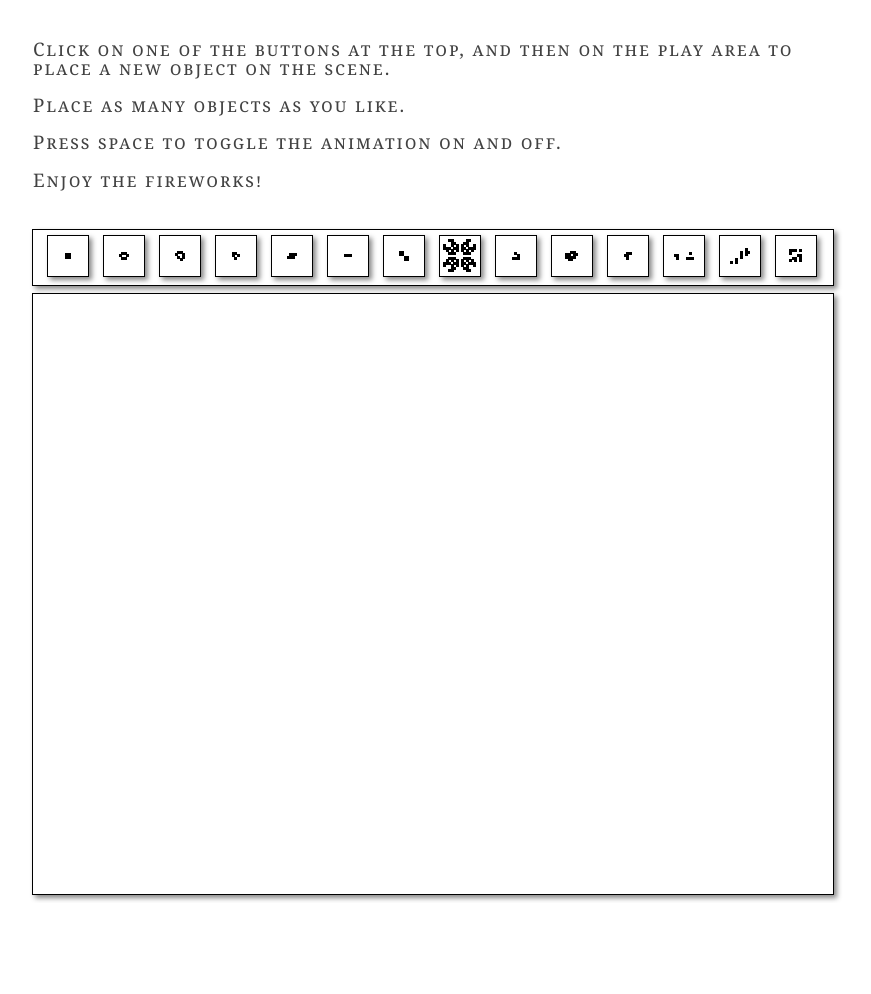
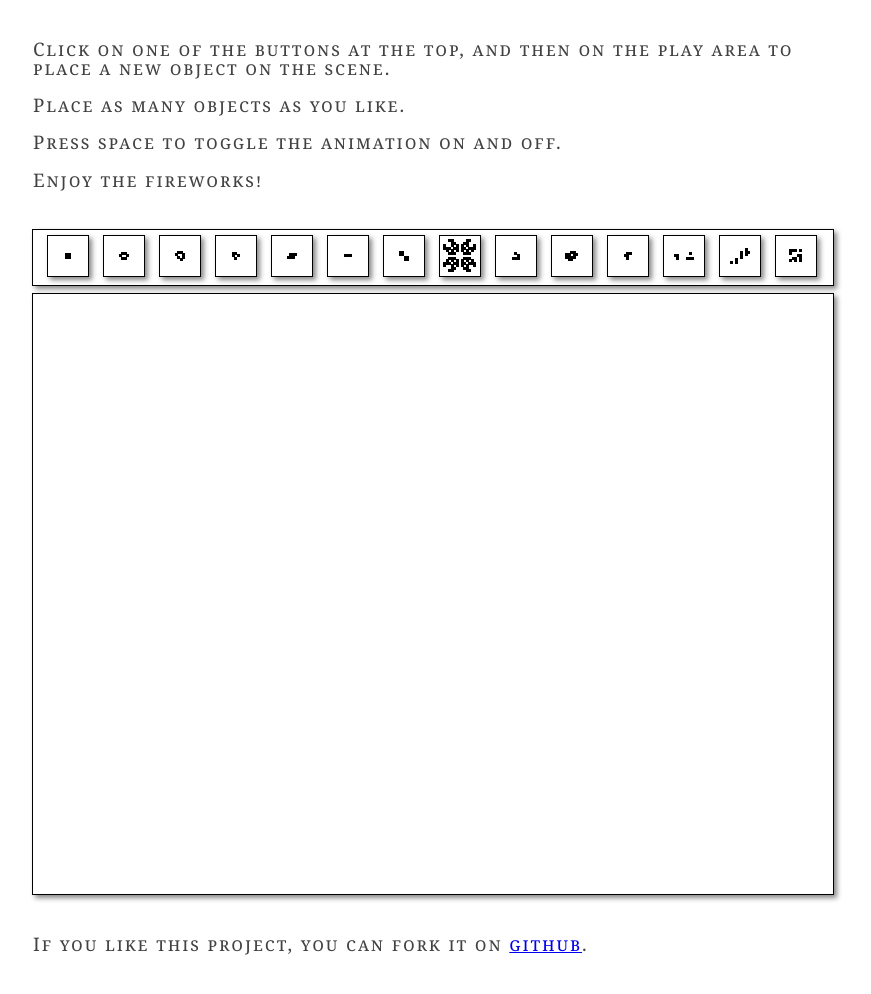
Before and after one commit to rrhvella/js-conways-game-of-life, a plain HTML site: page index.html in a window 1280 px wide. Shown: the whole page, without its empty margins (207-1078 px from the left). Before the commit the page ends 903 px from the top, so only its background shows below. Drawn offline with Linux system fonts and the light colour scheme.

Commit message:
Changes for project page. Replace old readme file with markdown version. Include link to project page in readme file. Include link to source code in project page.

```diff
--- a/index.html
+++ b/index.html
@@ -14,7 +14,7 @@
 		</script>
 	</head>
 	<body>
-		<div id="instructions">
+		<div class="instructions">
 			<p>
 				Click on one of the buttons at the top, and
 				then on the play area to place a new object on
@@ -34,5 +34,13 @@
 		</div>
 		<canvas id="gameOfLife" width="800" height="600">
 		</canvas>
+		<div class="instructions">
+			<p>
+				If you like this project, you can fork it on
+				<a href="https://github.com/rrhvella/js-conways-game-of-life"
+					target="blank">
+					github</a>.
+			</p>
+		</div>
 	</body>
 </html>
--- a/main.css
+++ b/main.css
@@ -7,7 +7,7 @@ div, canvas {
 	box-shadow: 3px 3px 5px #888888;
 }
 
-#instructions {
+.instructions {
         border: none;
         box-shadow: none;
 
@@ -23,7 +23,7 @@ div, canvas {
 
 }
 
-#instructions p:first-letter {
+.instructions p:first-letter {
         text-transform: uppercase;
 }
 
```
Also changed, not shown: 2 other files.
